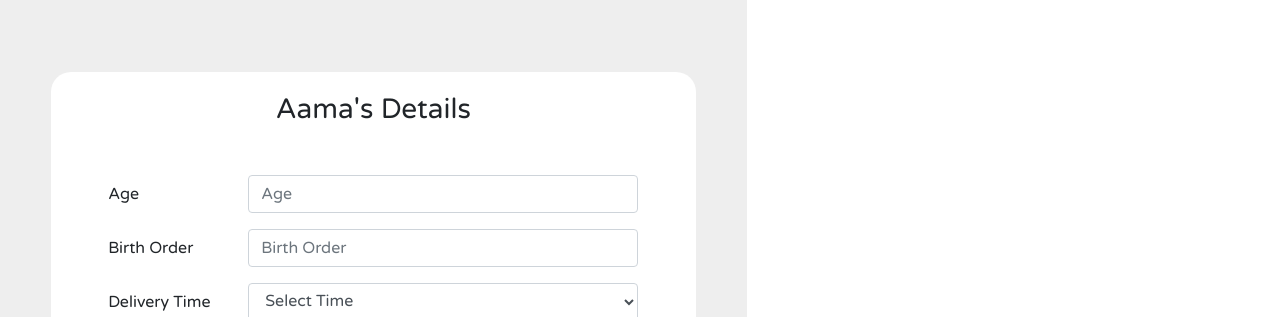
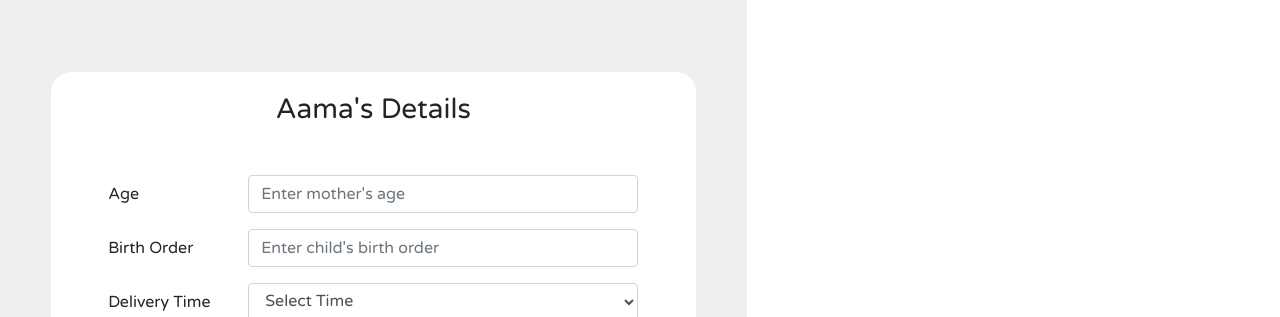
Before and after one commit to paurakhsharma/Aama, a Vue app in the folder client/: page / in a window 1280 px wide. Shown: the top 317 px of the page. Built offline with nearby package versions, Linux system fonts and the light colour scheme.

Commit message:
Add dist folder for hosting

```diff
--- a/client/src/components/Aama.vue
+++ b/client/src/components/Aama.vue
@@ -15,7 +15,7 @@
                   name="age"
                   class="form-control"
                   id="age"
-                  placeholder="Age"
+                  placeholder="Enter mother's age"
                   v-model="age" />
               </div>
             </div>
@@ -29,7 +29,7 @@
                   name="delNo"
                   class="form-control"
                   id="delNo"
-                  placeholder="Birth Order"
+                  placeholder="Enter child's birth order"
                   v-model="deliveryN"
                 />
               </div>
@@ -109,7 +109,7 @@
 <script>
 import SyncLoader from 'vue-spinner/src/SyncLoader.vue'
 
-const SERVER_URL = 'http://localhost:5000'
+const SERVER_URL = 'https://www.aama.ml'
 
 export default {
   name: "Aama",
```
Also changed, not shown: 12 other files (tests, documents, lock files or other folders).
